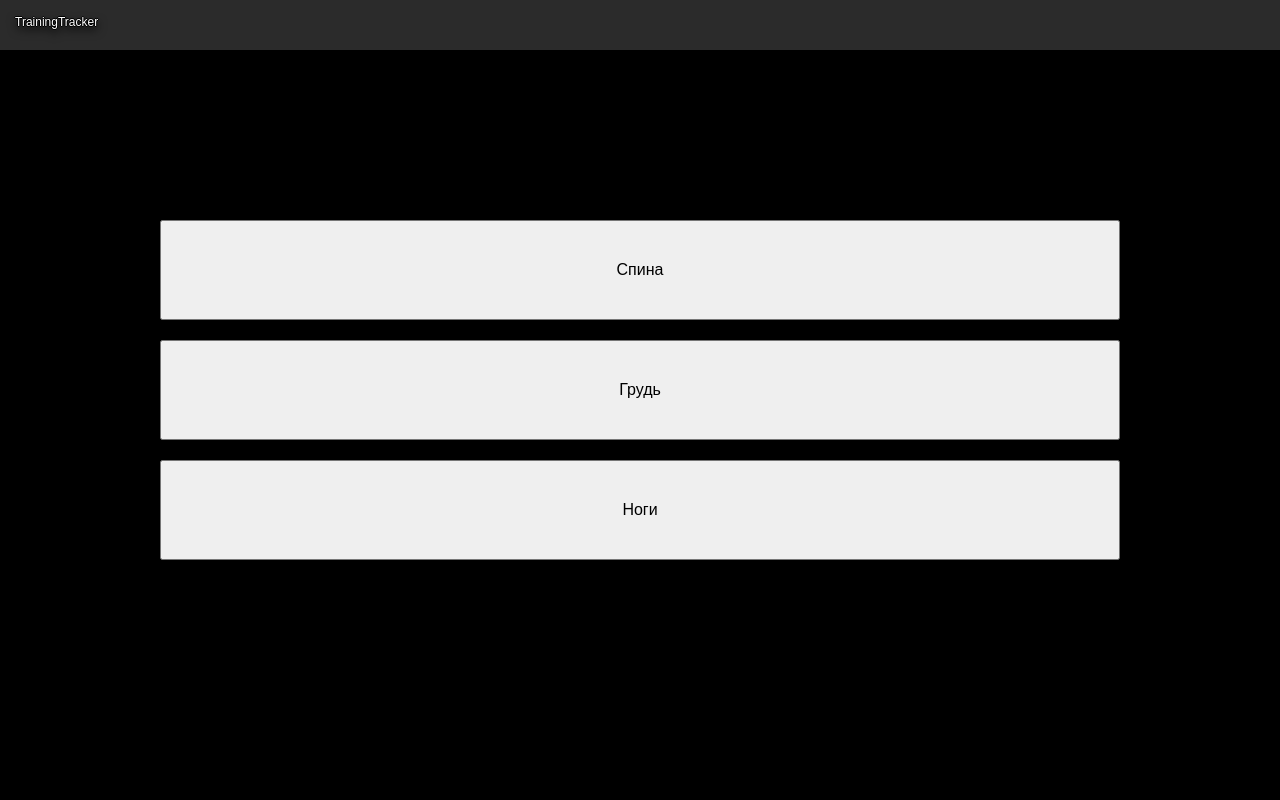
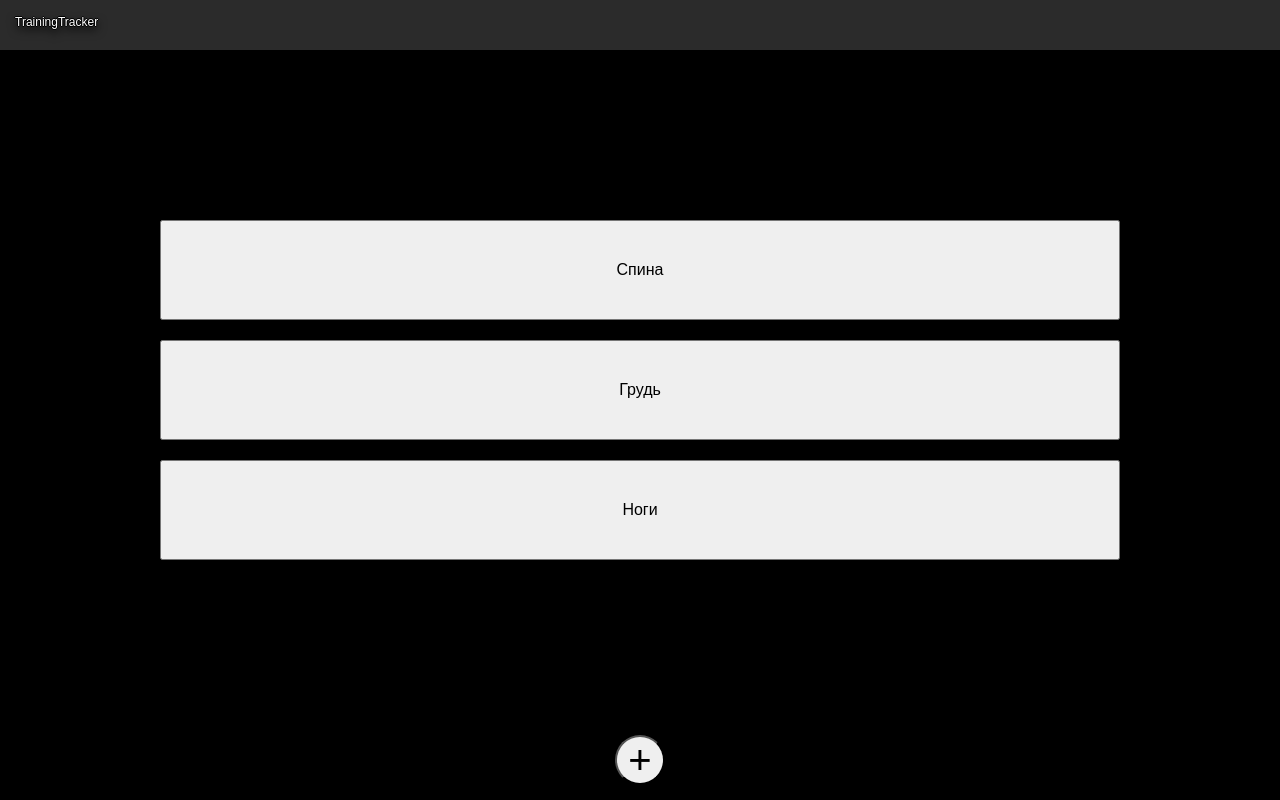
Before and after one commit to HaCK3R322/TrainingTracker-frontend, a React (Create React App) app: page / in a window 1280 px wide. Built offline with nearby package versions, Linux system fonts and the light colour scheme.

Commit message:
Still main page work

```diff
--- a/src/components/MainPage.tsx
+++ b/src/components/MainPage.tsx
@@ -1,4 +1,4 @@
-import React, {useEffect, useState} from 'react';
+import React, {CSSProperties, useEffect, useState} from 'react';
 import Header from "./Header";
 import Training from "../api/entities/Training";
 
@@ -24,6 +24,8 @@ let testAction = () => {
 
 }
 
+let idd = 100;
+
 const MainPage: React.FC = () => {
     const [trainings, setTrainings] = useState<Training[]>(getTrainings);
 
@@ -31,12 +33,34 @@ const MainPage: React.FC = () => {
         return {text: training.name, action: testAction}
     })
 
+    const addRandomShit = () => {
+        console.log('Yeah')
+
+        const nextTrainings = [...trainings, {id: ++idd, name: "test", }]
+
+        setTrainings(nextTrainings)
+    }
+
     return (
             <div>
                 <Header/>
                 <TrainingsButtonsComposer buttonsProps={bp}/>
+                <button style={newTrainingButtonStyle} onClick={addRandomShit}>
+                    +
+                </button>
             </div>
     );
 }
 
+const newTrainingButtonStyle: CSSProperties = {
+    position: 'absolute',
+    fontSize: '40px',
+    width: '50px',
+    height: '50px',
+    borderRadius: '50%',
+    left: '50%',
+    transform: 'translate(-50%, 0)',
+    bottom: '15px'
+}
+
 export default MainPage;
--- a/src/components/TrainingsButtonsComposer.tsx
+++ b/src/components/TrainingsButtonsComposer.tsx
@@ -16,6 +16,8 @@ const TrainingsButtonsComposer: React.FC<TrainingsButtonsComposerProps> = (props
                         let H: number = trainingsButtonsComposerElement.offsetHeight;
                         let h: number = props.buttonsProps.length * buttonHeightPixels;
                         topOffsetPixels = (H - h) / 2;
+
+                        if(topOffsetPixels < 50) topOffsetPixels = 50;
                     }
 
                     let buttonOffsetPixels: number = buttonHeightPixels * index + topOffsetPixels;
@@ -46,11 +48,13 @@ const TrainingsButtonsComposerStyle: CSSProperties = {
     margin: '0',
     padding: '0px',
     width: '100%',
-    height: 'calc(100% - 50px)',
+    height: 'calc(100% - 130px)',
 
     left: '50%',
     transform: 'translate(-50%, 0%)',
-    top: '50px'
+    top: '50px',
+
+    overflow: 'scroll'
 }
 
 export interface ButtonProps {
```
